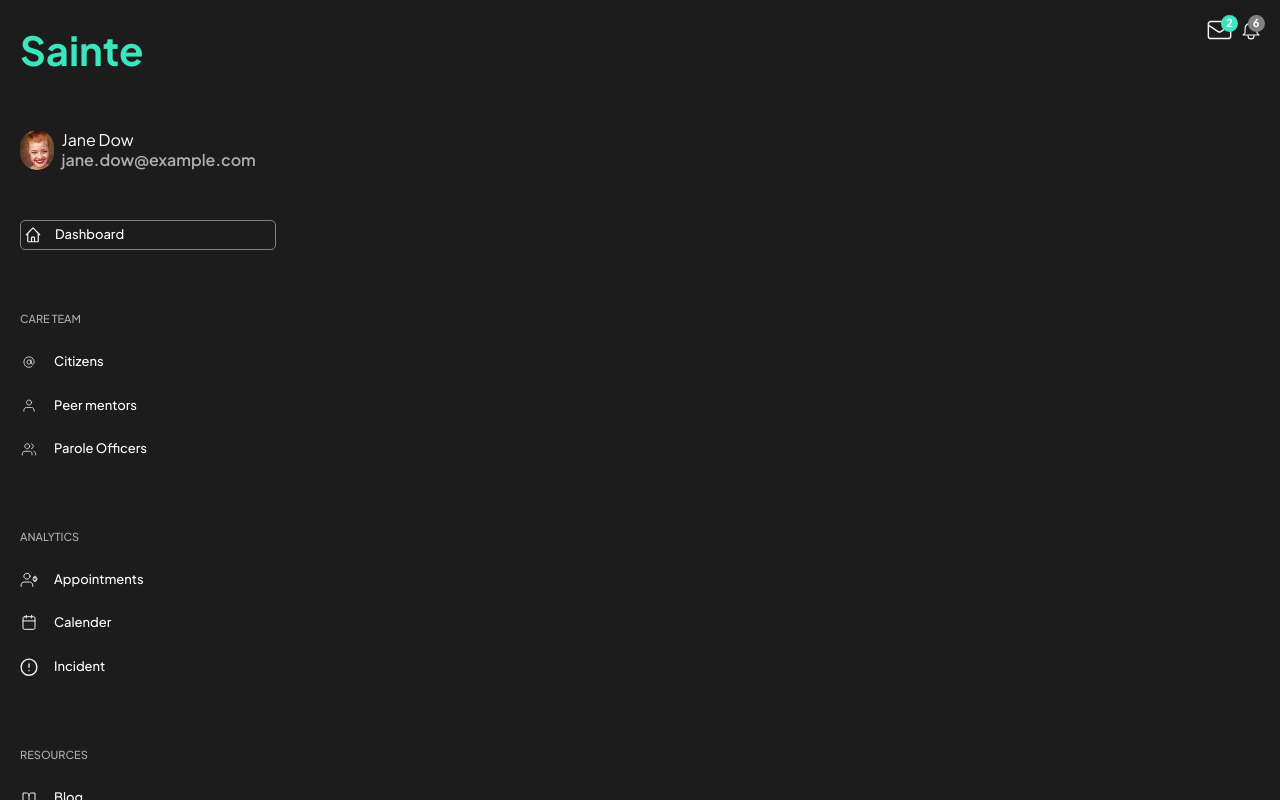
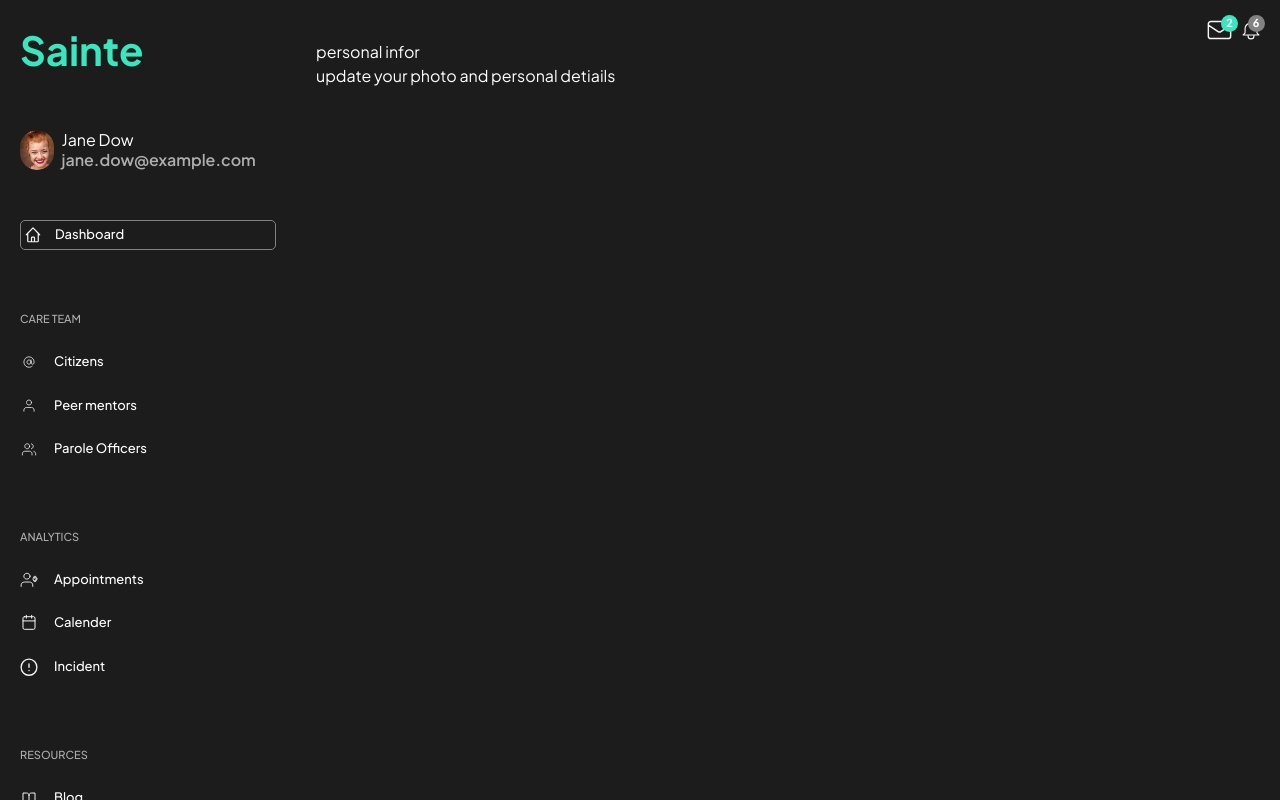
Before and after one commit to GeneralMarshal/sainte, a React (Create React App) app: page /adminsettings in a window 1280 px wide. Built offline with nearby package versions, Linux system fonts and the light colour scheme.

Commit message:
ensuring babel is in devDependencies

```diff
--- a/package.json
+++ b/package.json
@@ -40,6 +40,7 @@
     ]
   },
   "devDependencies": {
+    "@babel/plugin-proposal-private-property-in-object": "^7.21.11",
     "react-router-dom": "^7.0.1",
     "tailwindcss": "^3.4.15"
   }
--- a/src/components/Settings.js
+++ b/src/components/Settings.js
@@ -1,7 +1,20 @@
 export default function Settings(){
     return(
-        <>
+       <main className=" w-full">
+            <section>
+                <div>
+                    <p>personal infor</p>
+                    <p>update your photo and personal detiails</p>
+                </div>
+                <div>
+                    <form action="">
 
-        </>
+                    </form>
+                </div>
+            </section>
+            <section>
+
+            </section>
+       </main>
     )
 }
```
Also changed, not shown: 1 other file (tests, documents, lock files or other folders).
